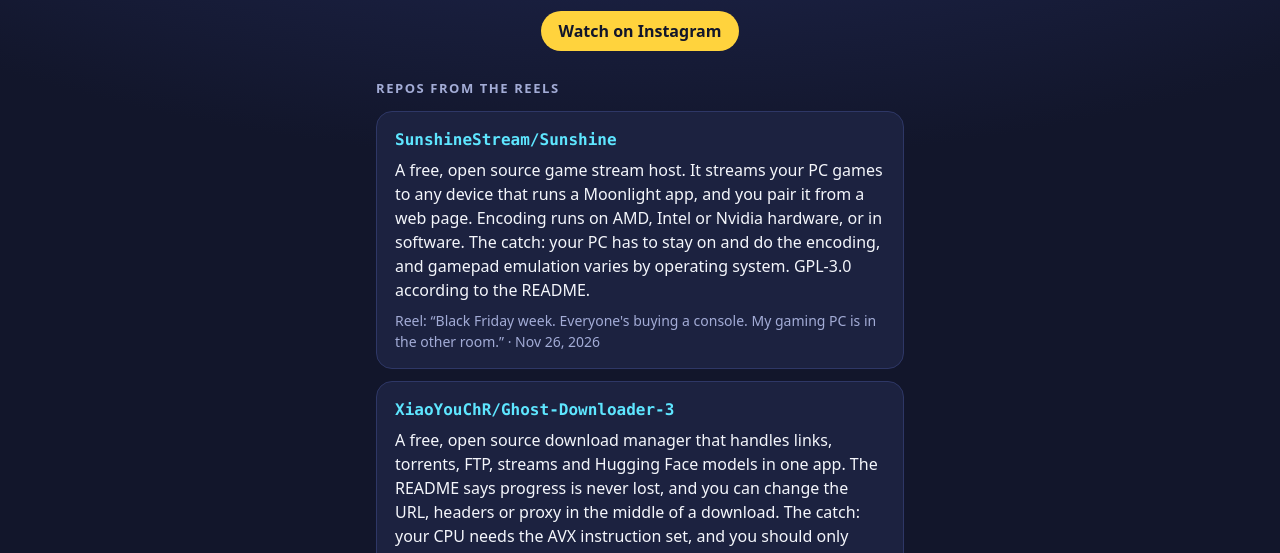
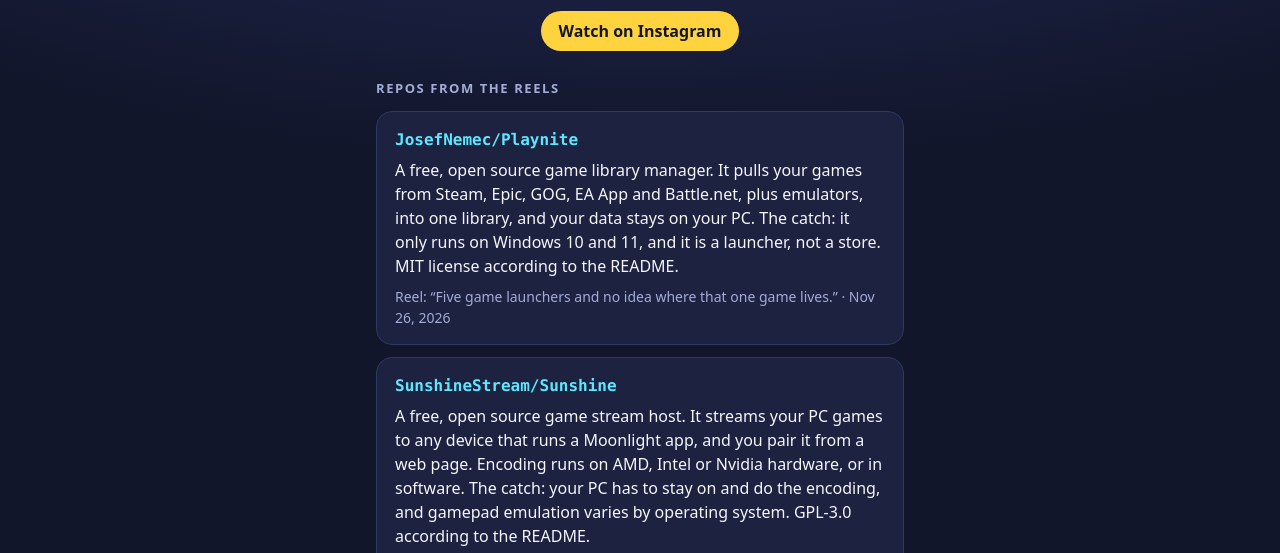
Before and after one commit to RizgarOzan/commitcinema, a plain HTML site: page index.html in a window 1280 px wide. Shown: the part 237-790 px from the top of the page. Drawn offline with Linux system fonts and the light colour scheme.

Commit message:
Add Playnite to the repo list
Card and README row for reel 32, the game library manager one.

```diff
--- a/index.html
+++ b/index.html
@@ -40,6 +40,12 @@
   </header>
 
   <h2>Repos from the reels</h2>
+
+  <a class="repo" href="https://github.com/JosefNemec/Playnite">
+    <div class="name">JosefNemec/Playnite</div>
+    <div class="what">A free, open source game library manager. It pulls your games from Steam, Epic, GOG, EA App and Battle.net, plus emulators, into one library, and your data stays on your PC. The catch: it only runs on Windows 10 and 11, and it is a launcher, not a store. MIT license according to the README.</div>
+    <div class="meta">Reel: “Five game launchers and no idea where that one game lives.” · Nov 26, 2026</div>
+  </a>
 
   <a class="repo" href="https://github.com/SunshineStream/Sunshine">
     <div class="name">SunshineStream/Sunshine</div>
```
Also changed, not shown: 1 other file.
